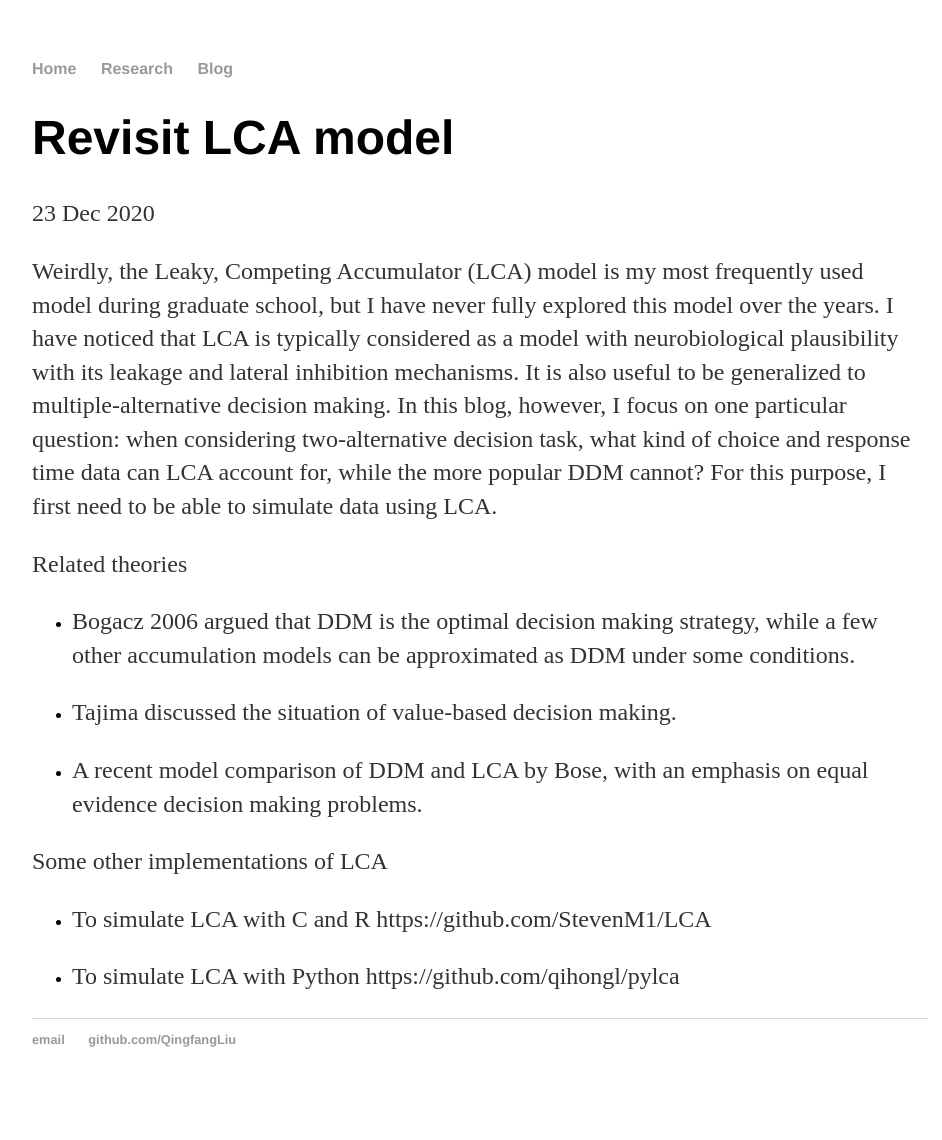
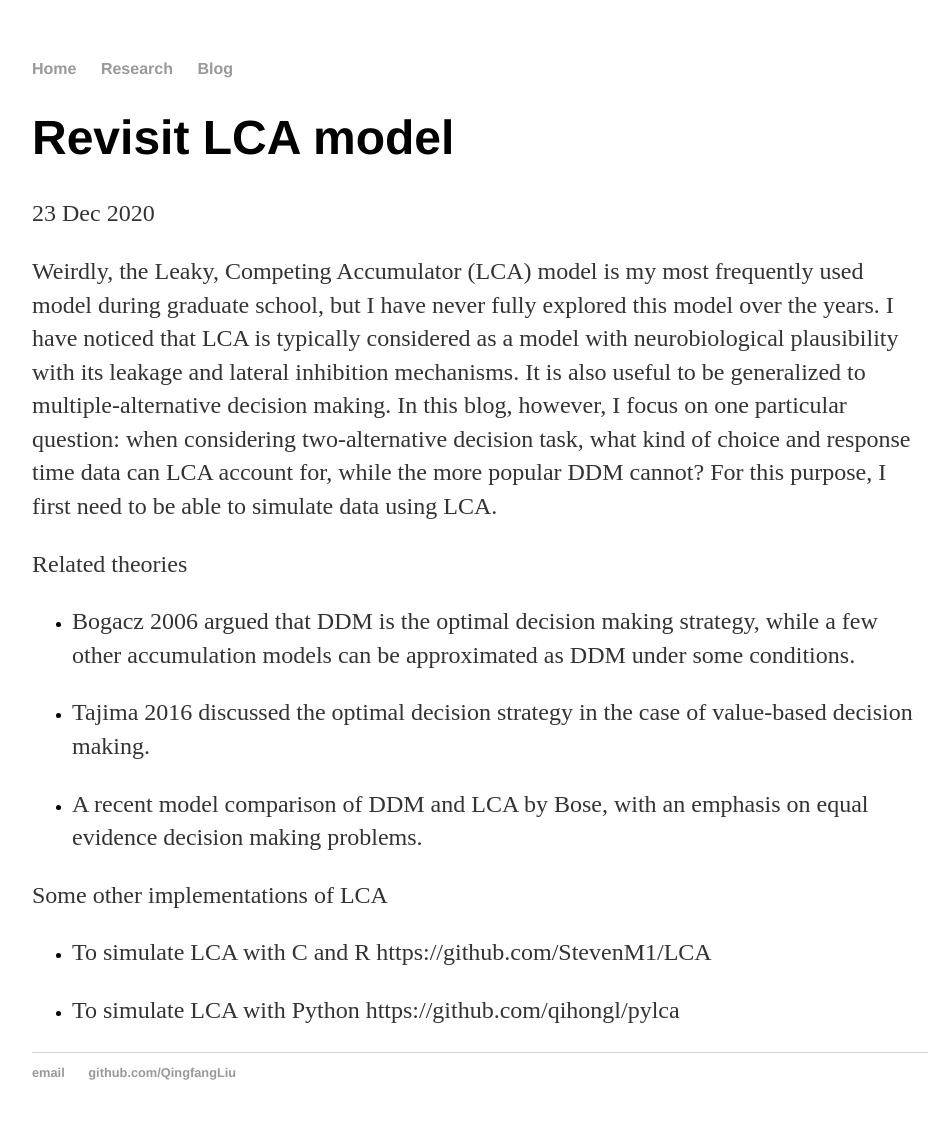
Before and after one commit to QingfangLiu/qingfangliu.github.io, a Jekyll site: the page built from _posts/2020-12-23-LCA.md, in a window 1280 px wide. Shown: the whole page, without its empty margins (160-1102 px from the left). Built offline with Jekyll 4.4.1, drawn with Linux system fonts in a browser that asks for light colours; before the commit the page ends 1107 px from its top, so only the background shows below that.

Commit message:
Update 2020-12-23-LCA.md

```diff
--- a/_posts/2020-12-23-LCA.md
+++ b/_posts/2020-12-23-LCA.md
@@ -10,7 +10,7 @@ Related theories
 
 - Bogacz 2006 argued that DDM is the optimal decision making strategy, while a few other accumulation models can be approximated as DDM under some conditions.
 
-- Tajima discussed the situation of value-based decision making.
+- Tajima 2016 discussed the optimal decision strategy in the case of value-based decision making.
 
 - A recent model comparison of DDM and LCA by Bose, with an emphasis on equal evidence decision making problems.
 
```
